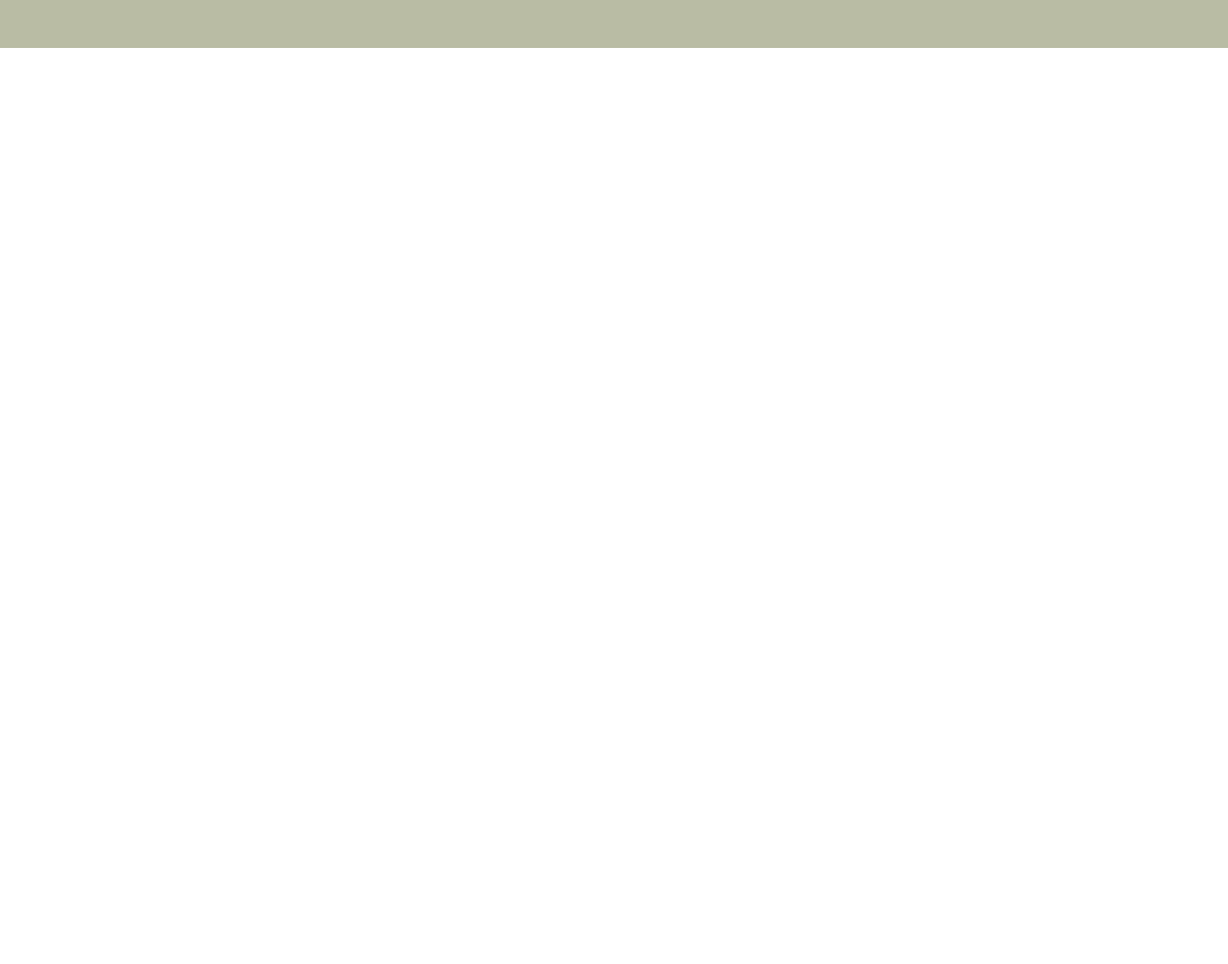
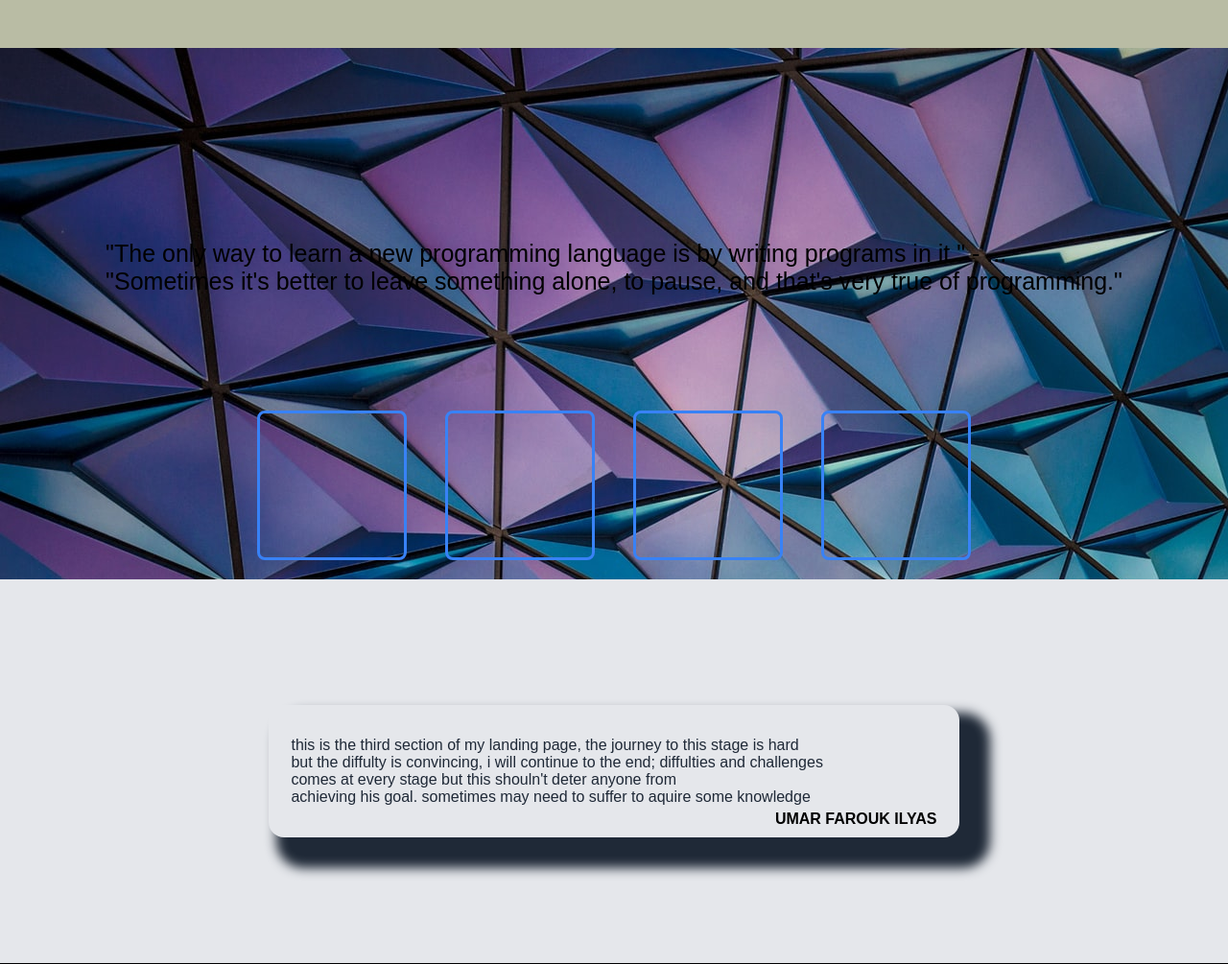
Before and after one commit to umarfaroukpa/landing-page, a plain HTML site: page index.html in a window 1280 px wide. Shown: the part 500-1505 px from the top of the page at 96% size. Before the commit the page ends 800 px from the top, so only its background shows below. Drawn offline with Linux system fonts and the light colour scheme.

Commit message:
Edit README.md

```diff
--- a/index.css
+++ b/index.css
@@ -126,3 +126,66 @@ div.gallary2 img {
     }
 
 }
+
+.blank {
+    height: 450px;
+    padding-top: 100px;
+    padding-bottom: 100px;
+    background: whitesmoke;
+    background-image: url(BKG6.jpg);
+    background-repeat: no-repeat;
+    background-position: cover;
+}
+
+
+.blanket {
+    padding: 100px;
+    display: flex;
+    color: black;
+    justify-content: center;
+    font-size: 25px;
+
+}
+
+.flex-container {
+    display: flex;
+    justify-content: center;
+}
+
+
+.box {
+    height: 150px;
+    width: 150px;
+    border-radius: 8px 8px;
+    border: 3px solid #3882f6;
+    margin: 20px;
+}
+
+.third {
+    height: 400px;
+    background: #e5e7eb;
+    color: white;
+    display: flex;
+    align-items: center;
+    justify-content: center;
+    border-bottom: solid 1px black;
+}
+
+.fourth {
+    border: burlywood;
+    border-radius: 1rem;
+    box-shadow: 20px 20px 12px 12px;
+    color: #1f2937;
+    width: 700px;
+    padding: 10px;
+    display: flex;
+    align-items: center;
+    justify-content: center;
+}
+
+.name {
+    color: black;
+    font-weight: bolder;
+    margin-top: 100px;
+    margin-left: -50px;
+}
--- a/index.html
+++ b/index.html
@@ -29,5 +29,24 @@
         </div>
         </div>
     </div>
+
+    <div class="blank">
+        <div class="blanket">"The only way to learn a new programming language is by writing programs in it." - ...<br>
+        "Sometimes it's better to leave something alone, to pause, and that's very true of programming."
+    </div>
+      <div class="flex-container">
+         <div class="box"></div>
+        <div class="box"></div>
+        <div class="box"></div>
+        <div class="box"></div>
+     </div>
+
+    <div class="third">
+        <div class="fourth">
+                this is the third section of my landing page, the journey to this stage is hard <br>but the diffulty is convincing, i will continue to the end;
+                diffulties and challenges<br> comes at every stage but this shouln't deter anyone from <br> achieving his goal. sometimes may need to suffer to aquire some knowledge
+              <div class="name">UMAR FAROUK ILYAS</div>
+        </div>
+    </div>
 </body>
 </html>
```
Also changed, not shown: BKG3.jpg (added), BKG5.jpg (added), BKG6.jpg (added), BKG8.jpg (added), bkg.jpg (added), resize logo.png (added), 2 other files.
